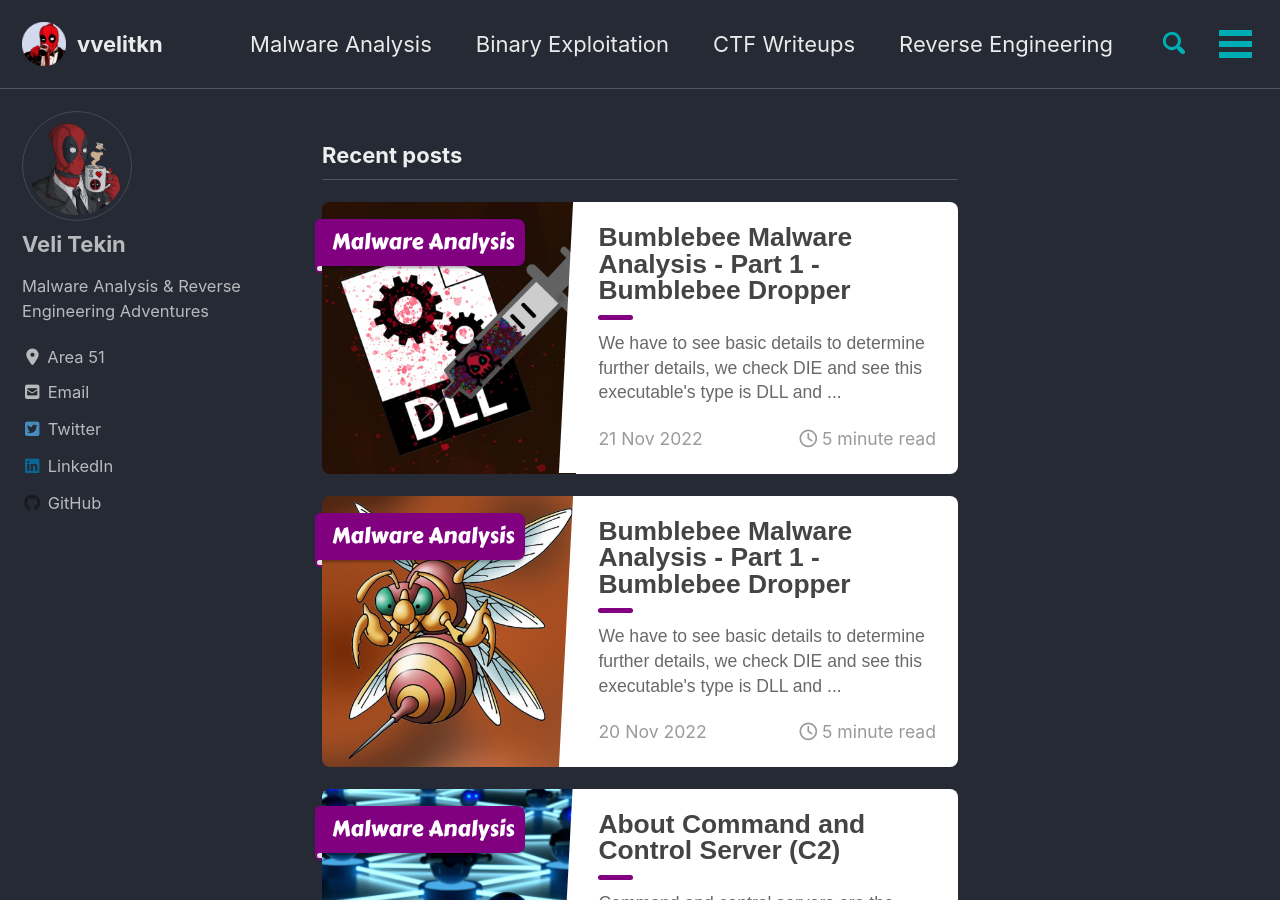
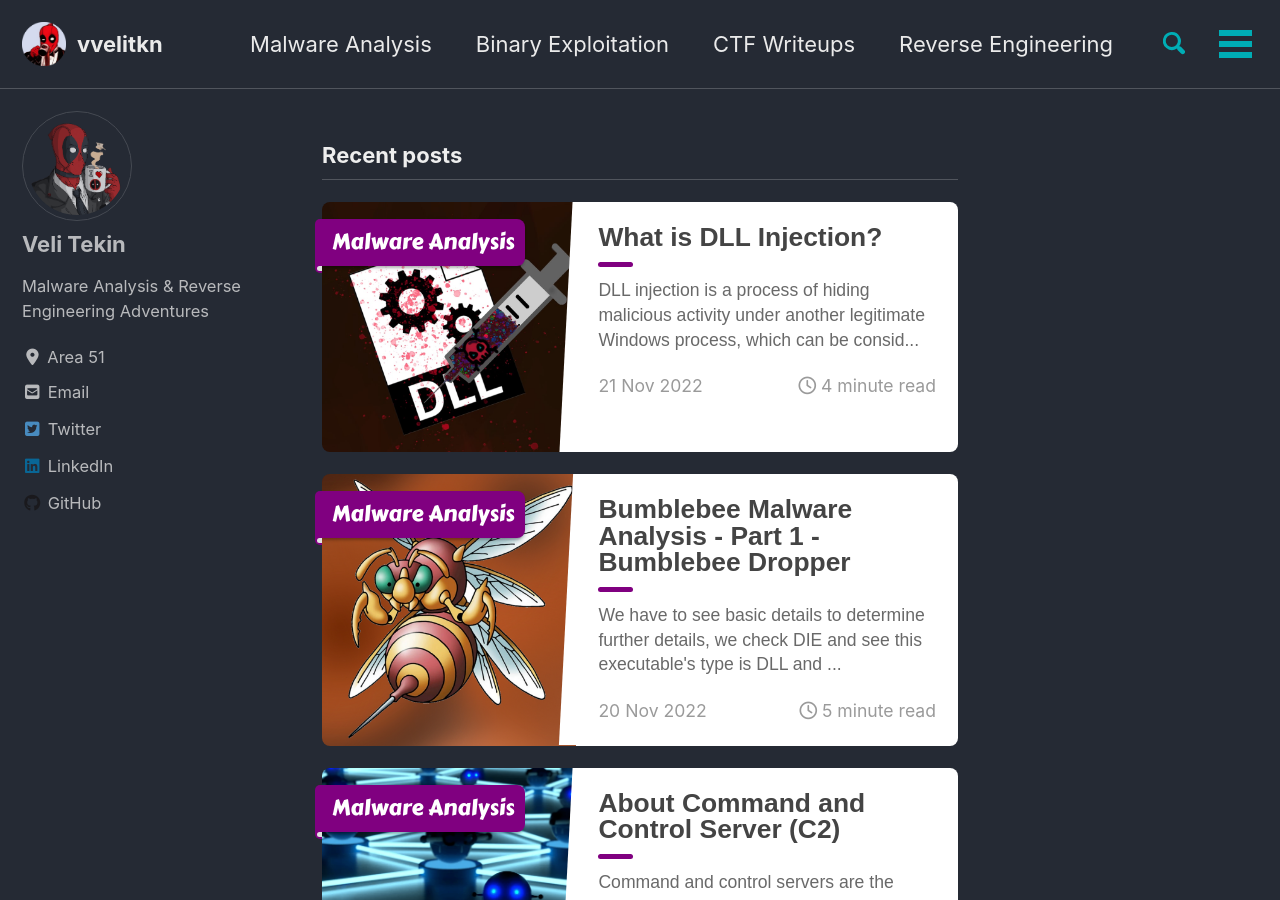
Before and after one commit to vvelitkn/vvelitkn.com, a Jekyll site: the page built from index.html, in a window 1280 px wide and 900 px high. Built offline with Jekyll 4.4.1, drawn with Linux system fonts in a browser that asks for light colours; cached includes are drawn as plain includes; nearby versions of some CDN libraries; the list of posts is cut into pages by our own code; some of the changed lines change nothing that is shown.

Commit message:
Update 2022-11-21-What-is-DLL-Injection.md

```diff
--- a/_posts/Malware-Analysis/2022-11-21-What-is-DLL-Injection.md
+++ b/_posts/Malware-Analysis/2022-11-21-What-is-DLL-Injection.md
@@ -1,115 +1,74 @@
 ---
-title: "Bumblebee Malware Analysis - Part 1 - Bumblebee Dropper"
+title: "What is DLL Injection?"
 classes: wide
 header:
   teaser: /assets/images/Malware-Analysis/What-is-DLL-Injection/logo.jpg
 ribbon: Purple
-description: "We have to see basic details to determine further details, we check DIE and see this executable's type is DLL and ..."
+description: "DLL injection is a process of hiding malicious activity under another legitimate Windows process, which can be considered..."
 categories:
   - Malware Analysis
 ---
 
-We have to see basic details to determine further details, we check DIE and see this executable's type is DLL and there is no packer DIE detected. But this is not enough data to fully cover this DLL's basic details, entropy is not spoken yet.
+DLL injection is a process of hiding malicious activity under another legitimate Windows process, which can be considered malware using Windows process as a cloak and avoiding being busted. Malicious software force to load its own DLL which is of course malicious too, and makes it a subprocess of a legitimate, totally usual process' child process. It can be any process, like svchost.exe or explorer.exe.
 
-<img src="/assets/images/Malware-Analysis/Bumblebee-Malware-Analysis-Part-1/a9a979707366a18351f2454499427f81.png" alt="a9a979707366a18351f2454499427f81.png" width="1300" height="auto" class="jop-noMdConv">
+For now we know that malware will inject a subprocess under a usual process and try to hide its activity and avoid being busted. But as a foundation we need to know what is DLL exactly, what DLLs stand for. DLL which is short for Dynamic-Link Library is provided by Microsoft for Windows applications to share code among multiple applications. In programming languages we know libraries used for making coding easy and previously defined functions will help us while we are coding; in Windows every program uses need to execute some basic operations and they use DLL for this function. Big operations need basic operations and programs uses pre-defined functions provided by DLL for these actions. We all heard Windows API (Application Programming Interface) before, you can think DLLs are the most basic block of Windows API. For example:
 
-We check entropy of this executable, we clearly see that this is packed. But DIE does not show which packer was used, so we can think that a possibly obfuscated\\encrypted content that will be decrypted in runtime.
+- kernel32.dll — access and manipulation of files and folders.
 
-<img src="/assets/images/Malware-Analysis/Bumblebee-Malware-Analysis-Part-1/5d44e4962822c712275ba1aaeea3a998.png" alt="5d44e4962822c712275ba1aaeea3a998.png" width="1300" height="auto" class="jop-noMdConv">
+- gdi32.dll — used for displaying and manipulating graphics.
 
-The DLL itself contains two export functions: InternalJob and SetPath. Also, the file’s internal name appears to be “*lodqcbw041xd9.dll*”. As their name we can guess what they do, but we have to see what they do.
+- ntdll.dll — interface to windows kernel.
 
-<img src="/assets/images/Malware-Analysis/Bumblebee-Malware-Analysis-Part-1/ba7ec0fb8daeeda0a27e6e95a5a9e3cc.png" alt="ba7ec0fb8daeeda0a27e6e95a5a9e3cc.png" width="1300" height="auto" class="jop-noMdConv">
+- wsock32.dll — used by Internet and network applications to handle network connections.
 
-We keep gathering information as we can find, we check PEstudio and helps us with the flags and indicators. PEstudio says: "These strings look suspicious, according to my database these strings are grouped in these operations. As I marked in indicator section, you should consider these too."
 
-## Gathering Information
+## In-Depth:
 
-<img src="/assets/images/Malware-Analysis/Bumblebee-Malware-Analysis-Part-1/e04ed6b531ab222960949c1ba645eec5.png" alt="e04ed6b531ab222960949c1ba645eec5.png" width="1300" height="auto" class="jop-noMdConv"> <img src="/assets/images/Malware-Analysis/Bumblebee-Malware-Analysis-Part-1/197202bc5d38415b78629c317b1f70c4.png" alt="197202bc5d38415b78629c317b1f70c4.png" width="1300" height="auto" class="jop-noMdConv"><img src="/assets/images/Malware-Analysis/Bumblebee-Malware-Analysis-Part-1/3887a413180d7e08c4bdd33457ffc7d2.png" alt="3887a413180d7e08c4bdd33457ffc7d2.png" width="1300" height="auto" class="jop-noMdConv">
+Malware creates DLL or writes path of malicious DLL inside a remote process using Windows API functions. When target.exe executed, "target.exe" will call the required DLLs from defined paths and load them. By this technique totally normal application will execute "*mal.dll*" and shows it is a normal subprocess of totally normal application.
+<img src="/assets/images/Malware-Analysis/What-is-DLL-Injection/a139915084fce1caf8dd48a862a32b58.png" alt="a139915084fce1caf8dd48a862a32b58.png" width="900" height="auto" class="jop-noMdConv">
 
-We have a few ideas where we should look for further details. We assume this DLL will decrypt the content which is probably 2999 byte sized string (there are suspicius large strings and looks like they are some kinda code) with own exported functions. So for now, IDA will help us to see what is going on. We have to understand unpacking mechanism.
+As shown in the above picture, we have a *launcher* file which will be responsible for performing injection of malicious DLL into the target victim executable , *mal.dll* and *target.exe* present on the disk. Whenever *target.exe* is executed, *mal.dll* is also executed. This technique is a type of covert malware launching technique used for hiding malicious activities inside a legitimate process which is *target.exe* in our case.
 
-## Static Analysis with collected info
+How it is achieved?
 
-On the top horizontal bar of IDA, a large section marked with olive color which means unexplored bytes.
+Problem for malware — Process specific firewall, in order to bypass this firewall, there are certain steps to get access to *target.exe*.
 
-<img src="/assets/images/Malware-Analysis/Bumblebee-Malware-Analysis-Part-1/442541077e61eefff1e4c4c76af548db.png" alt="442541077e61eefff1e4c4c76af548db.png" width="1300" height="auto" class="jop-noMdConv">
+- Preparing the path of *mal.dll*
 
-* * *
+<img src="/assets/images/Malware-Analysis/What-is-DLL-Injection/f8b203364bb50bb0b2b3b7cc998b55c5.png" alt="f8b203364bb50bb0b2b3b7cc998b55c5.png" width="900" height="auto" class="jop-noMdConv"> First, malicious software which we gonna call as the launcher uses \[GetCurrentDirectoryA\](https://docs.microsoft.com/en-us/windows/win32/api/winbase/nf-winbase-getcurrentdirectory) to get the current working directory and uses \[lstrcatA\](https://learn.microsoft.com/en-us/windows/win32/api/winbase/nf-winbase-lstrcata) function twice to prepare the path of \*mal.dll\*, for example: \*C:\\\Users\\\user_name\\\directory\\\mal.dll\*
 
-Tip: During the analysis, you should disable file's ASLR to match the addresses in IDA. A basic Powershell command works.
+- Retrieving PID of *target.exe*
 
-`Set-Processmitigation -Name name.exe -Disable ForceRelocateImages`
+<img src="/assets/images/Malware-Analysis/What-is-DLL-Injection/774576e99abc59d43467107d1a56c189.png" alt="774576e99abc59d43467107d1a56c189.png" width="900" height="auto" class="jop-noMdConv">
 
-You can also disable ASLR with CFF Explorer.
+The next step is to retrieve the process id of *target.exe,* [EnumProcesses](https://docs.microsoft.com/en-us/windows/win32/api/psapi/nf-psapi-enumprocesses) is a function that retrieves the process identifier for each process object in the system and stores them into an array, after which the *launcher* can traverse that array and do the string comparison of string “*target.exe*” with the name of the processes associated with a PID in that array and loop until the correct PID is found.
 
-File > Nt Header > Optional Header > Find DllCharacteristics > Uncheck "DLL can move"
+- Obtain handle to the *target.exe*
 
-<img src="/assets/images/Malware-Analysis/Bumblebee-Malware-Analysis-Part-1/1387ad8c1e0ed8321585cd74a739aa9b.png" alt="1387ad8c1e0ed8321585cd74a739aa9b.png" width="1300" height="auto" class="jop-noMdConv">
+Once the PID is retrieved, it can be used as a parameter to [OpenProcess](https://docs.microsoft.com/en-us/windows/win32/api/processthreadsapi/nf-processthreadsapi-openprocess) function to obtain a handle to *target.exe.*
 
-* * *
+- Allocate memory inside the [virtual address space](https://docs.microsoft.com/en-us/windows-hardware/drivers/gettingstarted/virtual-address-spaces) of *target.exe*
 
-DllEntryPoint functions looks empty, but other functions do something so we will use these functions. So we redirect our execution flow to one of the working export functions, for this case, we will choose “SetPath”.
+<img src="/assets/images/Malware-Analysis/What-is-DLL-Injection/6691557cc7ac2d5b5fc74c5841ce0d61.png" alt="6691557cc7ac2d5b5fc74c5841ce0d61.png" width="900" height="auto" class="jop-noMdConv">
 
-In IDA, we go to exports section and copy the address of required export function. Then we will need a debugger to test it, so we will use x64dbg and modify the RIP value with copied address.
+[VirtualAllocEx](https://docs.microsoft.com/en-us/windows/win32/api/memoryapi/nf-memoryapi-virtualallocex)\- This function allocates memory inside *target.exe* using the handle (hProcess) retrieved from the previous step.
 
-- First after open with x64dbg you should run to step into DllEntryPoint function.
-- Then edit RIP value to coppied address of "SetPath"
-- Press OK and we are in SetPath function
+- Write *mal.dll* full path at newly created memory in the previous step.
 
-<img src="/assets/images/Malware-Analysis/Bumblebee-Malware-Analysis-Part-1/cd38ad0edbede61b2c3ace39d6819867.png" alt="cd38ad0edbede61b2c3ace39d6819867.png" width="1300" height="auto" class="jop-noMdConv">
+<img src="/assets/images/Malware-Analysis/What-is-DLL-Injection/6974f9429e081e1fe596b3342773751f.png" alt="6974f9429e081e1fe596b3342773751f.png" width="900" height="auto" class="jop-noMdConv">
 
-Minimize x64dbg because we go deep into the functions of SetPath and the other function IternalJob in IDA. When we follow SetPath function we see this function returns "sub_180004AA0(4262133883i64)".
+In this code, the Buffer parameter point to a string which contains the full pathname to *mal.dll*, lpBaseAddress is the starting point of newly created memory and hProcess contains a handle to *target.exe.* Then [WriteProcessMemory](https://docs.microsoft.com/en-us/windows/win32/api/memoryapi/nf-memoryapi-writeprocessmemory) function is called to write the Buffer at lpBaseAddress which means that the directory path of *mal.dll* is now written inside \*target.exe.\*In order to execute DLL, [LoadLibraryA](https://docs.microsoft.com/en-us/windows/win32/api/libloaderapi/nf-libloaderapi-loadlibrarya) function from kernel32.dll is needed, therefore it manually resolves the address of [LoadLibraryA](https://docs.microsoft.com/en-us/windows/win32/api/libloaderapi/nf-libloaderapi-loadlibrarya) and stores it into a variable.
 
-<img src="/assets/images/Malware-Analysis/Bumblebee-Malware-Analysis-Part-1/9a83fb58ce44d837bca3af3eaac0fef2.png" alt="9a83fb58ce44d837bca3af3eaac0fef2.png" width="1300" height="auto" class="jop-noMdConv">
+- Execution
 
-We shouldn't forget that the crypter is an inconvenient binary to inspect, we can gather a few helpful information by looking at it. So we have to identify known functions and try to make some guesses based on experiences. There is no easy win, we have to scrape every single information we can gather and look at the complete actions.
+Finally, [CreateRemoteThread](https://docs.microsoft.com/en-us/windows/win32/api/processthreadsapi/nf-processthreadsapi-createremotethread) is called which creates a thread that runs in the virtual address space of *target.exe* eventually executing *mal.dll.*
 
-Some investigeting from top to end "*sub_1800021DO*" and "*sub_1800029BC"* memory took my attention.
+Above shown example is one of the ways through which DLL injection can be achieved, but it is not limited to a single approach.
 
-<img src="/assets/images/Malware-Analysis/Bumblebee-Malware-Analysis-Part-1/e6dde12bf658832aefb2ddf39ed84849.png" alt="e6dde12bf658832aefb2ddf39ed84849.png" width="1300" height="auto" class="jop-noMdConv">
+### Sources:
 
-"sub_1800021DO" is the first understandable function because this function will allocate virtual memory using HeapAlloc, we know what this function do so we can rename this function and some variable name changes belongs to this function. This function allocates virtual memory for (probably) another function to write decrypted data into the newly allocated memory.
+[Preet Kamal's DLL Injection Article](https://medium.com/malware-autopsy/dll-injection-f4b512cacaf4)
 
-HeapAlloc: "allocates a block of memory from a heap. The allocated memory is not movable." - [Microsoft](https://learn.microsoft.com/en-us/windows/win32/api/heapapi/nf-heapapi-heapalloc)
+[Windows API Documantation](https://learn.microsoft.com/en-us/windows/win32/api/)
 
-`DECLSPEC_ALLOCATOR LPVOID HeapAlloc( [in] HANDLE hHeap, [in] DWORD dwFlags, [in] SIZE_T dwBytes );`
-
-<img src="/assets/images/Malware-Analysis/Bumblebee-Malware-Analysis-Part-1/a0500ec7b34f826d8becaa26db08f3f3.png" alt="a0500ec7b34f826d8becaa26db08f3f3.png" width="1300" height="auto" class="jop-noMdConv">
-
-*"sub_1800029BC"* gets an embedded content and writes it into the newly allocated memory.
-
-<img src="/assets/images/Malware-Analysis/Bumblebee-Malware-Analysis-Part-1/72832578592c67e3eeefe0c689ef7cd3.png" alt="72832578592c67e3eeefe0c689ef7cd3.png" width="1300" height="auto" class="jop-noMdConv"> <img src="/assets/images/Malware-Analysis/Bumblebee-Malware-Analysis-Part-1/e2762945fff7241db87249390f610386.png" alt="e2762945fff7241db87249390f610386.png" width="1300" height="auto" class="jop-noMdConv">
-
-Then, the function *sub_180002FF4* will be executed to do the following:
-
-1.  Allocate new virtual memory using the same *sub_1800021D0* function.
-2.  Manipulate the content from the first allocated buffer and write the output into the newly allocated memory
-
-<img src="/assets/images/Malware-Analysis/Bumblebee-Malware-Analysis-Part-1/b4983081150dcb77c92bad07885f29c1.png" alt="b4983081150dcb77c92bad07885f29c1.png" width="1300" height="auto" class="jop-noMdConv"> <img src="/assets/images/Malware-Analysis/Bumblebee-Malware-Analysis-Part-1/c7b3e7b8353732403d14c66cec8ca929.png" alt="c7b3e7b8353732403d14c66cec8ca929.png" width="1300" height="auto" class="jop-noMdConv">
-
-Next function is "*sub_180004180"*, this function will do the following:
-
-<img src="/assets/images/Malware-Analysis/Bumblebee-Malware-Analysis-Part-1/82fddd440964263107904afbcf68c54e.png" alt="82fddd440964263107904afbcf68c54e.png" width="1300" height="auto" class="jop-noMdConv">
-
-1.  It executes function "*sub_180001670"* that will allocate multiple virtual memories using the already mentioned *sub_1800021D0* which I renamed as "func\_allocate\_memory".
-
-*<img src="/assets/images/Malware-Analysis/Bumblebee-Malware-Analysis-Part-1/1c8709004aa1dc11845fccdc8bcb12b5.png" alt="1c8709004aa1dc11845fccdc8bcb12b5.png" width="1300" height="auto" class="jop-noMdConv">*
-
-2.  Call the function named "*sub_180003CE4"* that will use the virtual memory that was allocated in "*sub_180002FF4"* (short reminder: this function allocated a new memory and rewrite them with manipulation to new memory), do additional manipulations, and eventually writes an unpacked MZ into the last allocated buffer from the function "*sub_180001670",* this buffer kept on a2.
-
-<img src="/assets/images/Malware-Analysis/Bumblebee-Malware-Analysis-Part-1/52da77193cd1631ed964e094ea85ca5a.png" alt="52da77193cd1631ed964e094ea85ca5a.png" width="1300" height="auto" class="jop-noMdConv"> <img src="/assets/images/Malware-Analysis/Bumblebee-Malware-Analysis-Part-1/9ee3aedc20dc2b8ccb24860842cf0867.png" alt="9ee3aedc20dc2b8ccb24860842cf0867.png" width="1300" height="auto" class="jop-noMdConv">
-
-We got something here, program makes multiple manipulations, decrypt own encrypted data and stores it in buffer. We can check buffer and see what is in there. So we need to open x64dbg here and execute the program till this process to catch decrypted executable. Do not forget the check this box and copy this functions address from hex view.
-
-<img src="/assets/images/Malware-Analysis/Bumblebee-Malware-Analysis-Part-1/9320a59b64e13af68ceb3c30f8926322.png" alt="9320a59b64e13af68ceb3c30f8926322.png" width="1300" height="auto" class="jop-noMdConv"> <img src="/assets/images/Malware-Analysis/Bumblebee-Malware-Analysis-Part-1/688c7f7456e3683489234e2ebcc4551e.png" alt="688c7f7456e3683489234e2ebcc4551e.png" width="1300" height="auto" class="jop-noMdConv"><img src="/assets/images/Malware-Analysis/Bumblebee-Malware-Analysis-Part-1/50d8db890066755a81c349d572448e7f.png" alt="50d8db890066755a81c349d572448e7f.png" width="1300" height="auto" class="jop-noMdConv">
-
-Here we changed RIP value to desired loop structures' address and we will debug these processes and watch them with ProcessHacker. We want to see exact buffer while executing loop structure, as you can remember DLL loader writes the new executable to buffer and we want to see what is inside of this executable.Now we will interrupt with ProcessHacker while DLL loader writes the buffer.
-
-1.  Set RIP "0000000180004174"
-2.  Add breakpoint to "0000000180003FCB" and run
-3.  Right-click on ds:\[rdx+rcx\] which will contains decripted payload and select follow in Dump<img src="/assets/images/Malware-Analysis/Bumblebee-Malware-Analysis-Part-1/6c91be808ce9b4cd4dfdf18178d23151.png" alt="6c91be808ce9b4cd4dfdf18178d23151.png" width="1300" height="auto" class="jop-noMdConv">
-4.  Disable breakpoint because there will execute a loop and write it to buffer, we will wait till it ends. So before pop and return instructions we should add a breakpoint and see the exact buffer. So we will add a breakpoint before pop operations<img src="/assets/images/Malware-Analysis/Bumblebee-Malware-Analysis-Part-1/c6876bc12ef5354150bad2c6634983ab.png" alt="c6876bc12ef5354150bad2c6634983ab.png" width="1300" height="auto" class="jop-noMdConv">
-5.  Look at the dump and see the payload
-    <img src="/assets/images/Malware-Analysis/Bumblebee-Malware-Analysis-Part-1/61c2a4347d035e68ed701df48d0480f2.png" alt="61c2a4347d035e68ed701df48d0480f2.png" width="1300" height="auto" class="jop-noMdConv">
-6.  We want to save this so with help of ProcessHacker we will check the buffer and extract these and save it.<img src="/assets/images/Malware-Analysis/Bumblebee-Malware-Analysis-Part-1/a3440c120567625179799f19624004c6.png" alt="a3440c120567625179799f19624004c6.png" width="1300" height="auto" class="jop-noMdConv">
+[Further Information of DLL Injection by cocomelonc](https://cocomelonc.github.io/tutorial/2021/09/20/malware-injection-2.html)
```
